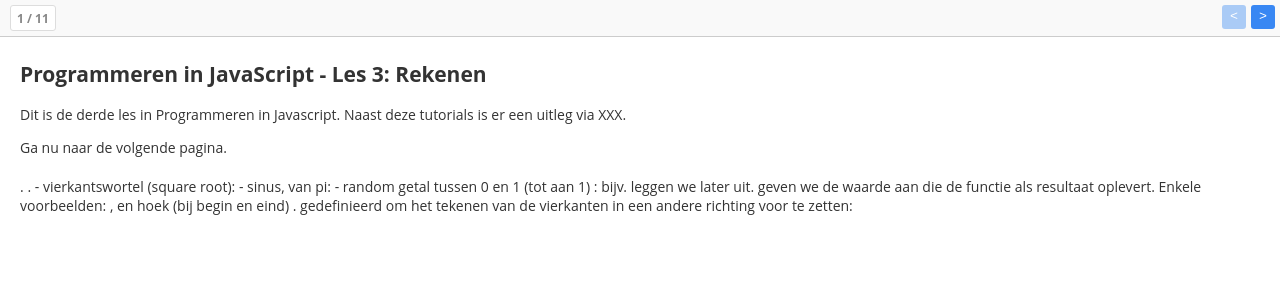
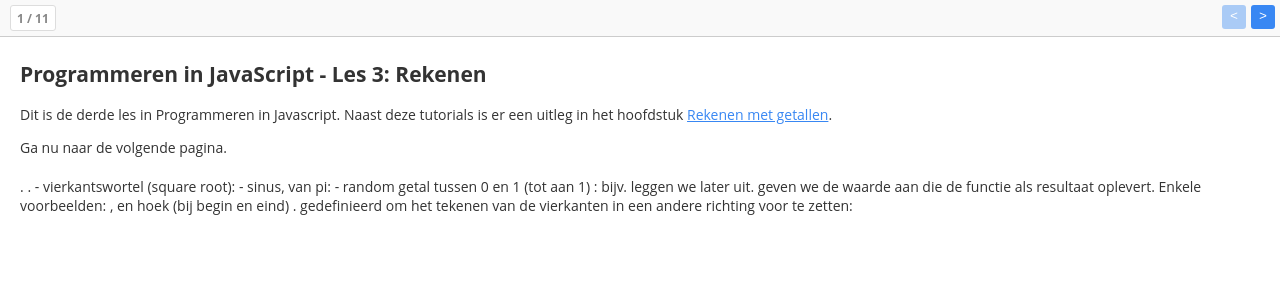
Before and after one commit to eelcodijkstra/pjs0, a Jekyll site: the page built from _lessons/les3.md, in a window 1280 px wide. Shown: the top 300 px of the page. Built offline with Jekyll 4.4.1, drawn with Linux system fonts in a browser that asks for light colours; nearby versions of some CDN libraries; a file with an impossible date is left out; some of the changed lines change nothing that is shown.

Commit message:
Begin les 3 opgeschoond

````diff
--- a/_lessons/les3.md
+++ b/_lessons/les3.md
@@ -8,7 +8,7 @@
 
 ## Programmeren in JavaScript - Les 3: Rekenen
 
-Dit is de derde les in Programmeren in Javascript. Naast deze tutorials is er een uitleg via XXX.
+Dit is de derde les in Programmeren in Javascript. Naast deze tutorials is er een uitleg in het hoofdstuk [Rekenen met getallen](http://infvo.com/books/pjs-0/Chapter-4/rekenen-met-getallen.html).
 
 Ga nu naar de volgende pagina.
 
@@ -33,9 +33,10 @@
 
 *Opdrachten:*
 
-1. Probeer een aantal uitdrukkingen van de vorm `a # b`, waarin `a` en `b` getallen zijn, en `#` een van de rekenkundige operatoren is: `+ - * /`, bijv. `3 * 12`.
-2. Probeer een aantal uitdrukkingen van de vorm `a # b $ c`, waarin `#` en `$` verschillende rekenkundige operatoren zijn, bijv. `2 + 3 * 4` <br> Wat kun je zeggen over de prioriteit (rekenvolgorde) van de operatoren?
-3. Door haakjes te gebruiken, kun je de volgorde in de berekening veranderen, bijvoorbeeld `(2 + 3) * 4`. Probeer dit uit.
+1. Reken uit: `3 * 4 + 5`.
+2. Probeer een aantal expressies van de vorm `a # b`, waarin `a` en `b` getallen zijn, en `#` een van de rekenkundige operatoren is: `+ - * /`, bijv. `3 * 12`.
+3. Probeer een aantal expressies van de vorm `a # b $ c`, waarin `#` en `$` verschillende rekenkundige operatoren zijn, bijv. `2 + 3 * 4` <br> Wat kun je zeggen over de prioriteit (rekenvolgorde) van de operatoren?
+4. Door haakjes te gebruiken, kun je de volgorde in de berekening veranderen, bijvoorbeeld `(2 + 3) * 4`. Probeer dit uit.
 
 
 ## Rekenen met functies
@@ -69,13 +70,13 @@
 *Opdrachten:*
 
 1. Probeer de bovenstaande functies, via het console.
-2. Probeer voorbeelden van uitdrukkingen waarin je een functie gebruikt in combinatie met operatoren en een andere functie.
+2. Probeer voorbeelden van expressies waarin je een functie gebruikt in combinatie met operatoren en een andere functie. Voorbeeld: `Math.sin( Math.sqrt(4) * Math.PI / 4)`
 3. Ga na welke functies nog meer gedefinieerd zijn voor `Math`, en probeer enkele daarvan uit.
 
 
 ## Functies: definitie
 
-Met behulp van een functie kunnen we een samengestelde uitdrukking een naam geven, en van parameters voorzien. Met de opdracht `return` geven we de waarde aan die de functie als resultaat oplevert. Enkele voorbeelden:
+Met behulp van een functie kunnen we een expressie een naam geven, en van parameters voorzien. Met de opdracht `return` geven we de waarde aan die de functie als resultaat oplevert. Enkele voorbeelden:
 
 ```js
 function twice(a) {
````
